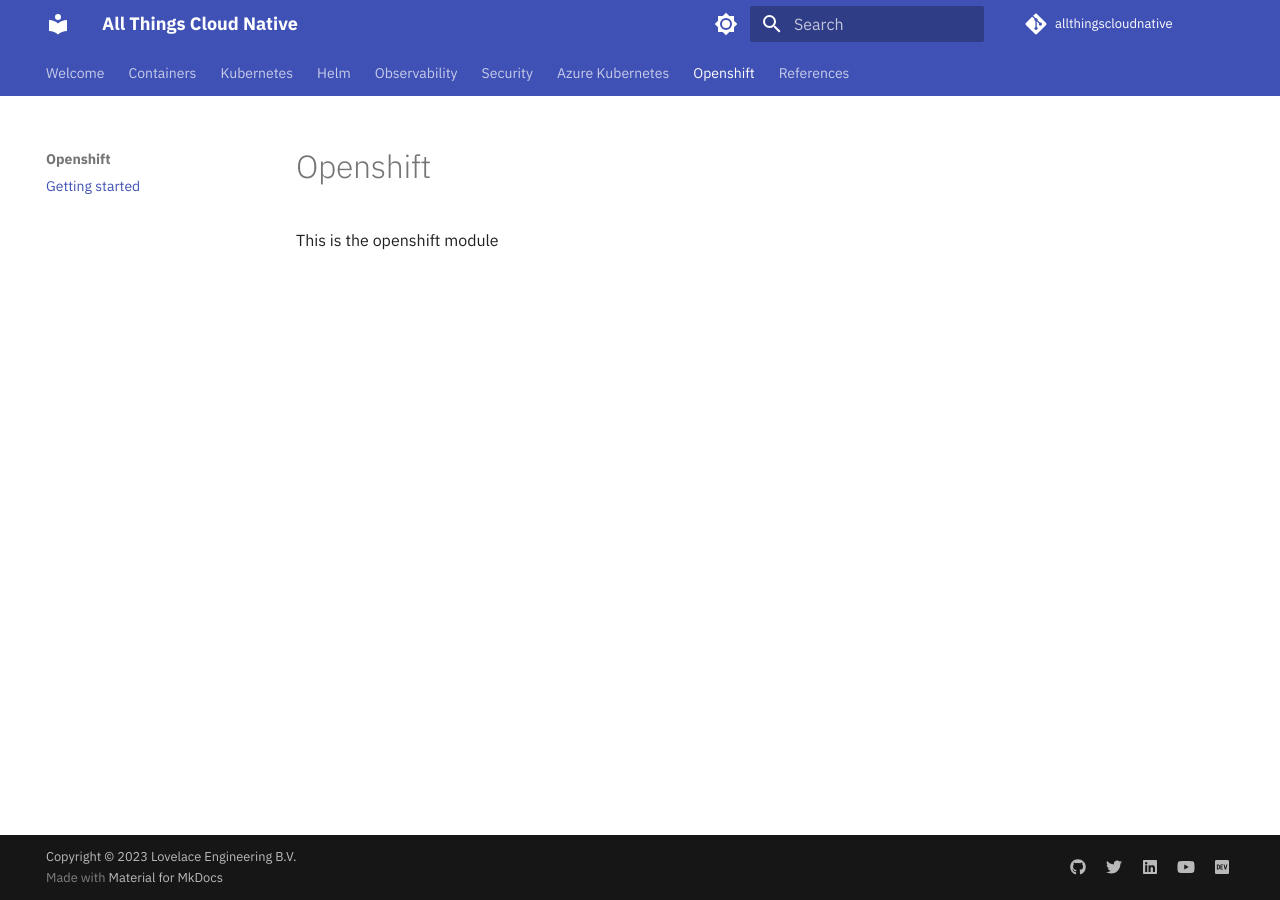
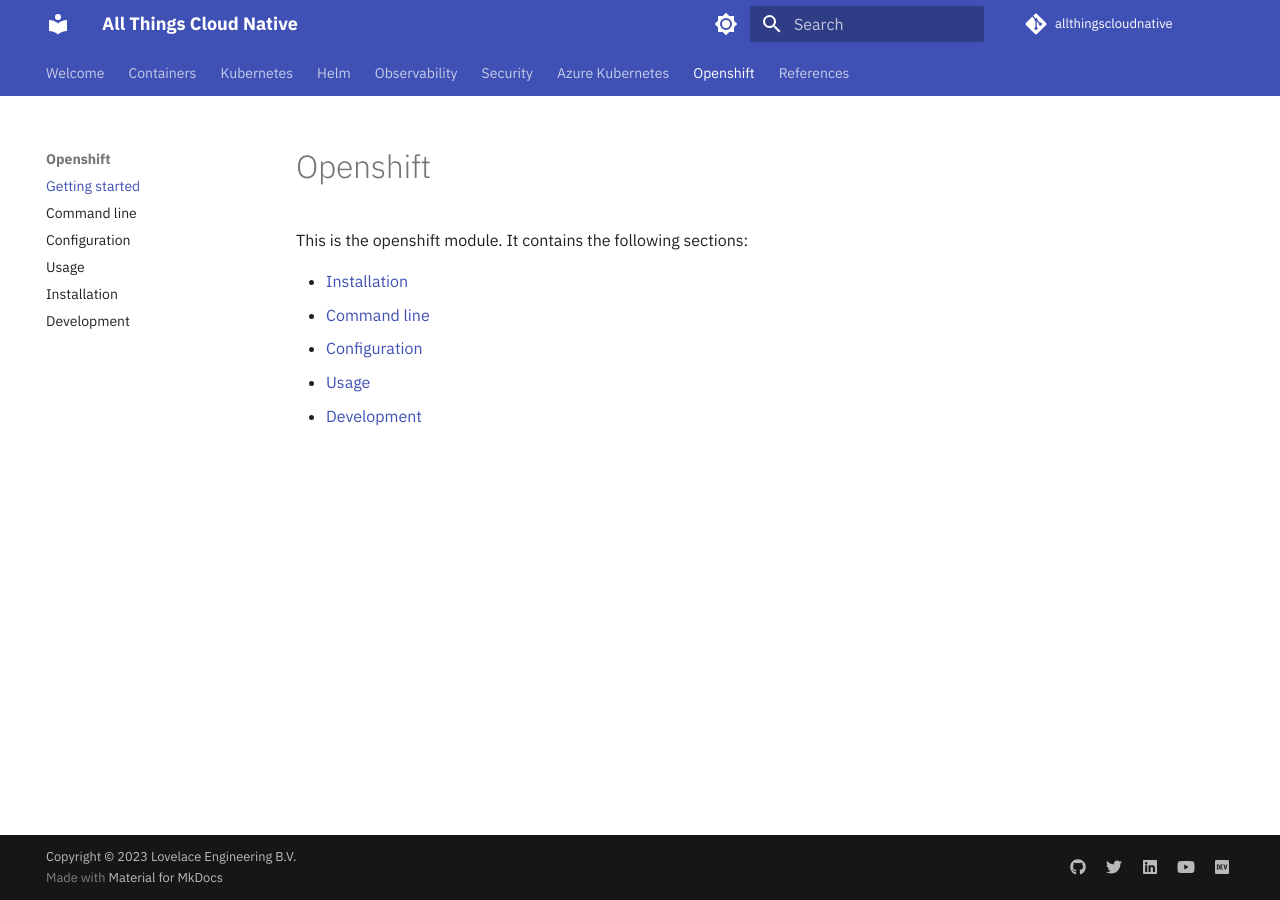
Before and after one commit to ams0/allthingscloudnative, an MkDocs documentation site: the page built from docs/openshift/index.md, in a window 1280 px wide. Built offline with MkDocs 1.6.1 and Material for MkDocs 9.7.7, drawn with Linux system fonts in a browser that asks for light colours; comment, search, counter and statistics services are not loaded.

Commit message:
openshift

```diff
--- a/docs/openshift/index.md
+++ b/docs/openshift/index.md
@@ -1,3 +1,9 @@
 # Openshift
 
-This is the openshift module
+This is the openshift module. It contains the following sections:
+
+* [Installation](installation.md)
+* [Command line](oc.md)
+* [Configuration](configuration.md)
+* [Usage](usage.md)
+* [Development](development.md)
--- a/mkdocs.yml
+++ b/mkdocs.yml
@@ -43,6 +43,7 @@
       - Jobs and Cronjobs: kubernetes/workloads/job-cronjob.md
     - Networking:
       - Networking: kubernetes/networking/index.md
+      - DNS: kubernetes/networking/dns.md
       - Network Policies: kubernetes/networking/network-policies.md
     - Advanced:
       - Advanced: kubernetes/advanced/index.md
@@ -68,6 +69,11 @@
     - Getting started: aks/index.md
   - Openshift:
     - Getting started: openshift/index.md
+    - Command line: openshift/oc.md
+    - Configuration: openshift/configuration.md
+    - Usage: openshift/usage.md
+    - Installation: openshift/installation.md
+    - Development: openshift/development.md
   - References:
     - Additional resources: references/RESOURCES.md
     - Contributors: references/CONTRIBUTORS.md
```
Also changed, not shown: docs/kubernetes/networking/dns.md (added, +8 -0 lines), docs/openshift/configuration.md (added, +1 -0 lines), docs/openshift/development.md (added, +1 -0 lines), docs/openshift/installation.md (added, +1 -0 lines), docs/openshift/oc.md (added, +7 -0 lines), docs/openshift/usage.md (added, +1 -0 lines), 2 other files.
